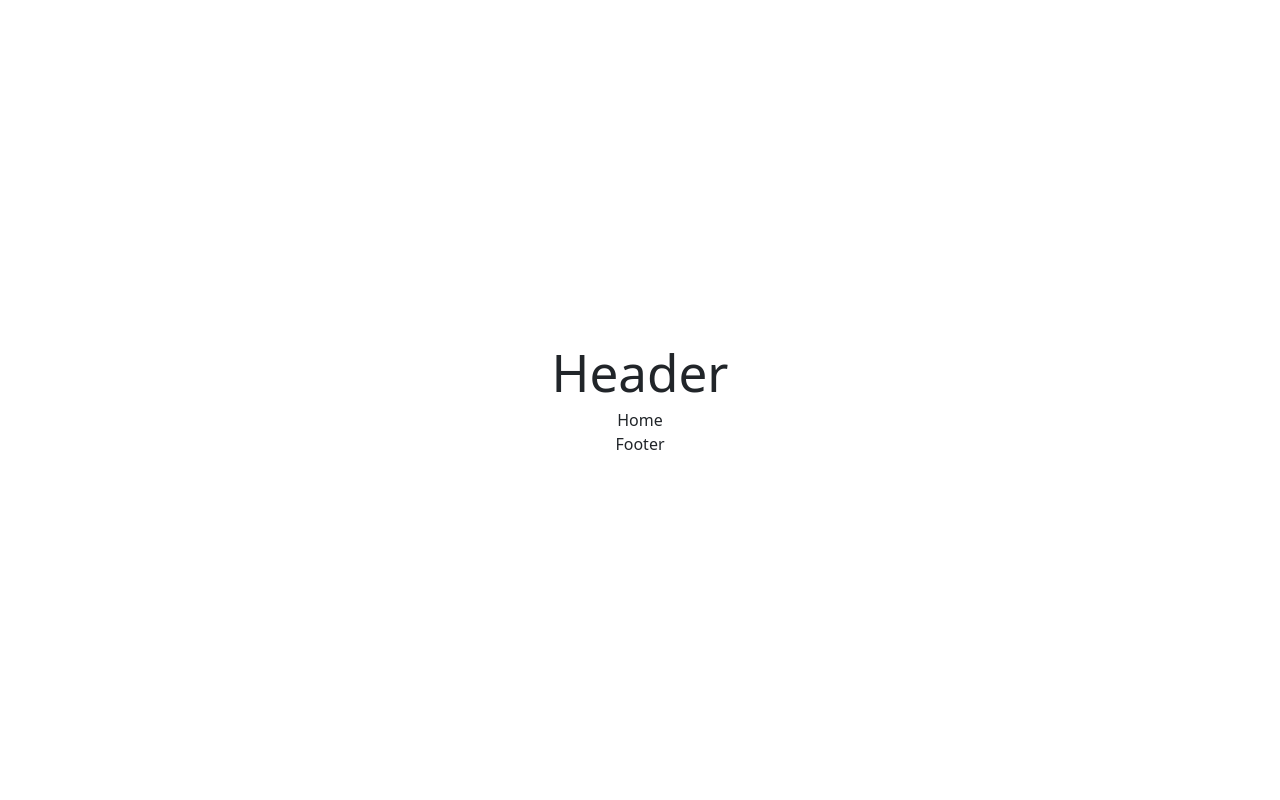
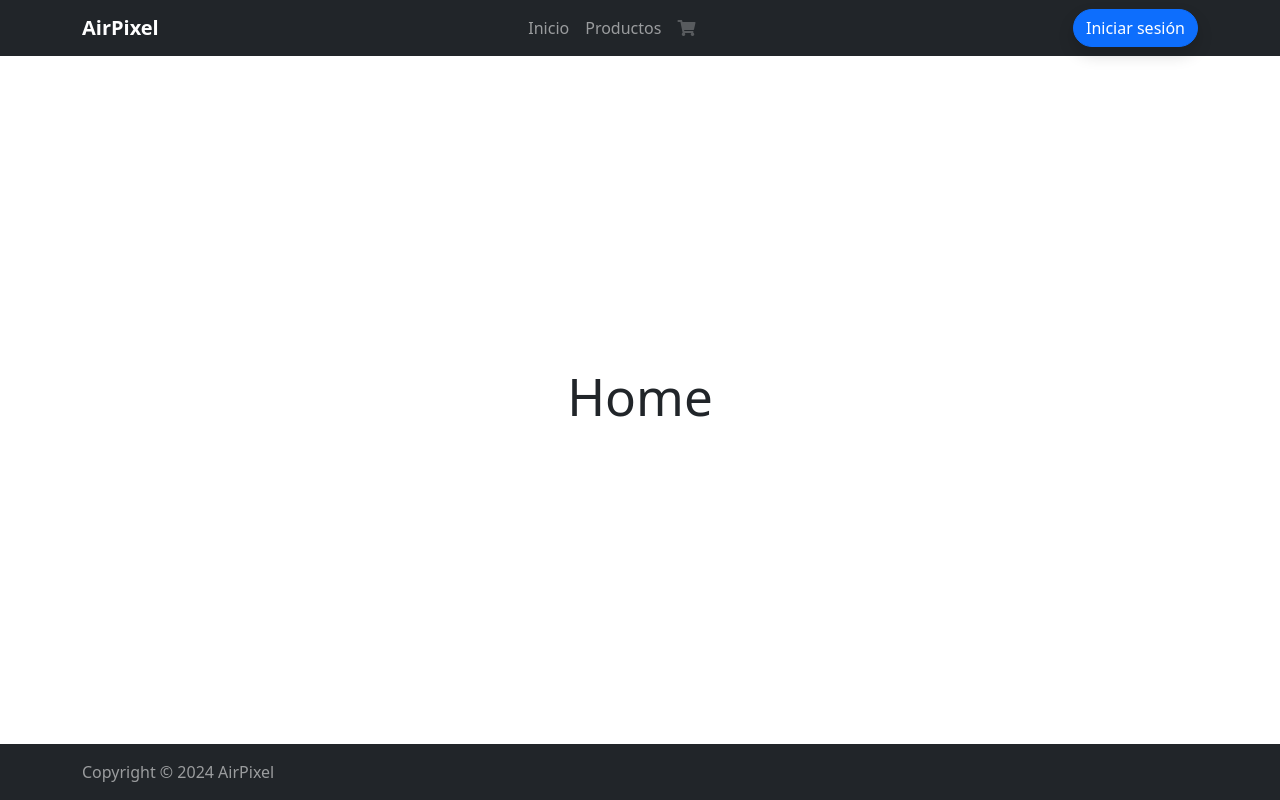
Before and after one commit to xcharag/droneshopweb, a React (Vite) app: page / in a window 1280 px wide. Built offline with nearby package versions, Linux system fonts and the light colour scheme.

Commit message:
feat: Making the header and footer components

```diff
--- a/index.html
+++ b/index.html
@@ -3,6 +3,7 @@
   <head>
     <meta charset="UTF-8" />
     <link rel="icon" type="image/svg+xml" href="/vite.svg" />
+    <link rel="stylesheet" href="https://cdnjs.cloudflare.com/ajax/libs/font-awesome/5.15.3/css/all.min.css" />
     <link href="https://cdn.jsdelivr.net/npm/bootstrap@5.3.3/dist/css/bootstrap.min.css" rel="stylesheet" integrity="sha384-QWTKZyjpPEjISv5WaRU9OFeRpok6YctnYmDr5pNlyT2bRjXh0JMhjY6hW+ALEwIH" crossorigin="anonymous">
     <meta name="viewport" content="width=device-width, initial-scale=1.0" />
     <title>Vite + React</title>
--- a/src/App.jsx
+++ b/src/App.jsx
@@ -4,16 +4,16 @@ import 'bootstrap/dist/css/bootstrap.min.css';
 import Header from "./components/header/header.jsx";
 import Home from "./components/home/home.jsx";
 import Footer from "./components/footer/footer.jsx";
+import {Container} from "react-bootstrap";
 
 function App() {
-  const [count, setCount] = useState(0)
 
   return (
-    <div>
-        <Header/>
-        <Home/>
-        <Footer/>
-    </div>
+      <Container fluid>
+          <Header/>
+          <Home/>
+          <Footer/>
+      </Container>
   )
 }
 
--- a/src/components/footer/footer.jsx
+++ b/src/components/footer/footer.jsx
@@ -1,9 +1,14 @@
 import React from "react";
 import "./footer.css";
+import {Container, Navbar} from "react-bootstrap";
 
 const Footer = () => {
     return (
-        <div>Footer</div>
+        <Navbar bg="dark" variant="dark" expand="lg" fixed="bottom">
+            <Container>
+                <Navbar.Text>Copyright © 2024 AirPixel</Navbar.Text>
+            </Container>
+        </Navbar>
     );
 }
 
--- a/src/components/header/header.jsx
+++ b/src/components/header/header.jsx
@@ -1,12 +1,28 @@
 import React from "react";
 import "./header.css";
+import {Button, Container, Nav, Navbar} from "react-bootstrap";
 
 const Header = () => {
     return (
-    <header>
-      <h1>Header</h1>
-    </header>
-  );
+        <Navbar bg="dark" variant="dark" expand="lg" fixed="top">
+            <Container>
+                <Navbar.Brand href="#"><strong>AirPixel</strong></Navbar.Brand>
+                <Navbar.Toggle aria-controls="basic-navbar-nav"/>
+                <Navbar.Collapse id="basic-navbar-nav">
+                    <Nav className="mx-auto">
+                        <Nav.Link href="#">Inicio</Nav.Link>
+                        <Nav.Link href="#">Productos</Nav.Link>
+                        <Nav.Link href="#" disabled>
+                            <i className="fas fa-shopping-cart"></i>
+                        </Nav.Link>
+                    </Nav>
+                    <Nav className="ms-3">
+                        <Button variant="primary" className="ms-2 rounded-pill shadow">Iniciar sesión</Button>
+                    </Nav>
+                </Navbar.Collapse>
+            </Container>
+        </Navbar>
+    );
 }
 
 export default Header;
--- a/src/components/home/home.jsx
+++ b/src/components/home/home.jsx
@@ -3,7 +3,9 @@ import "./home.css";
 
 const Home = () => {
     return (
-        <div>Home</div>
+        <div>
+            <h1>Home</h1>
+        </div>
     );
 }
 
```
